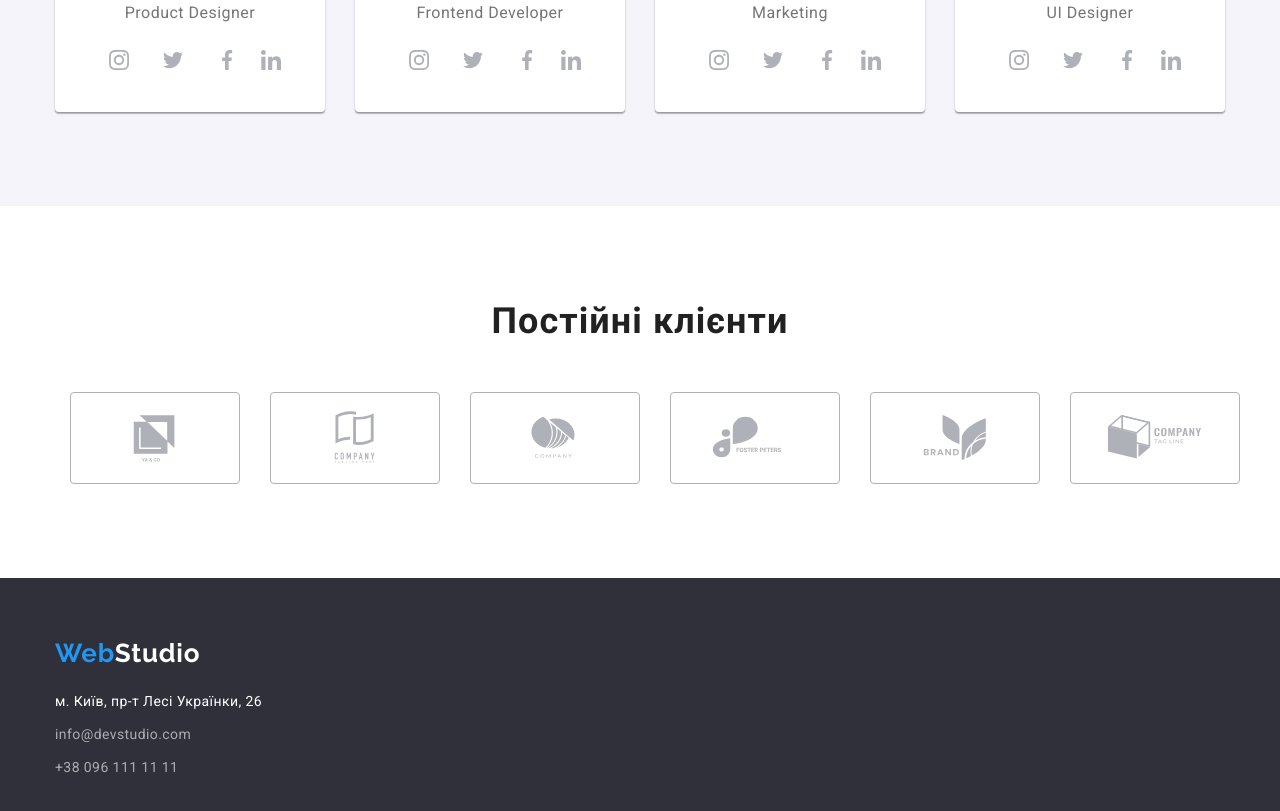
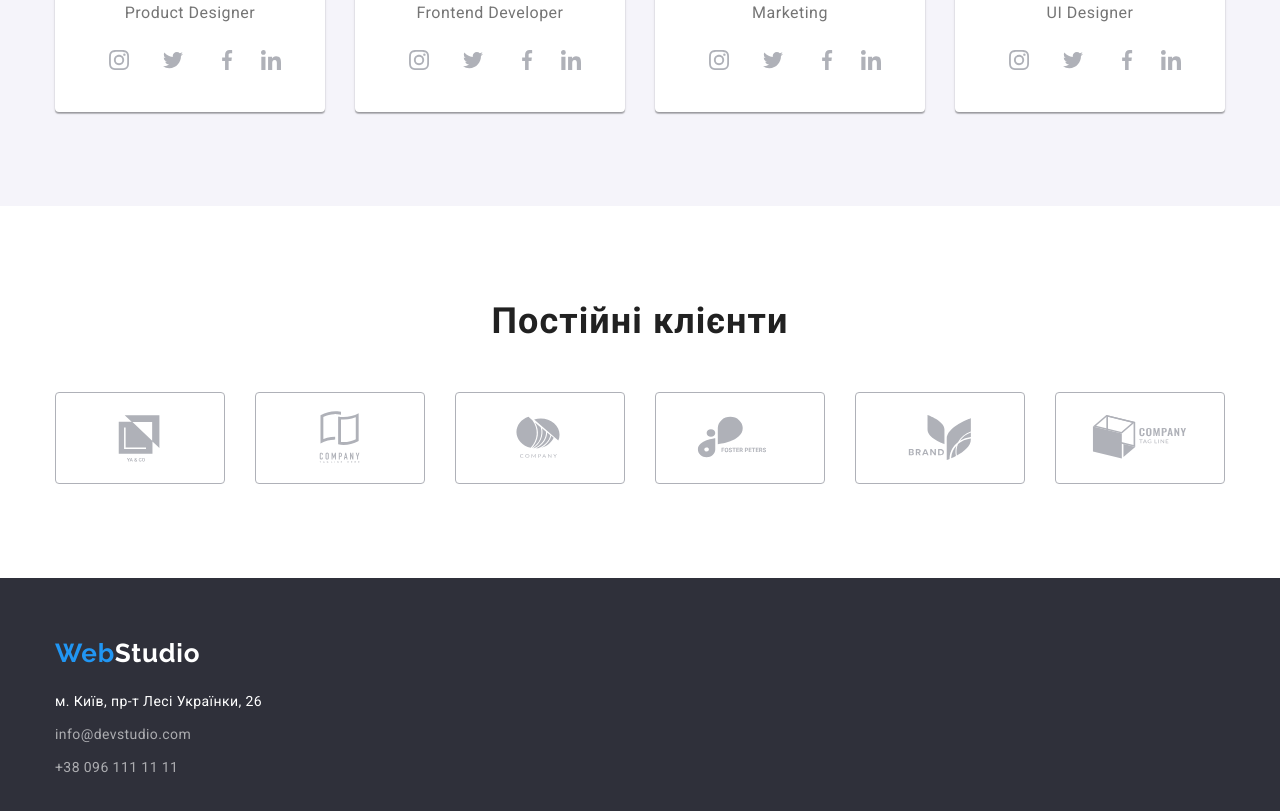
Before and after one commit to SerhiiShymko/goit-markup-hw-04, a plain HTML site: page index.html in a window 1280 px wide. Shown: the part 1949-2760 px from the top of the page. Drawn offline with nearby package versions, Linux system fonts and the light colour scheme; files whose address does not match are found by name.

Commit message:
постійні клієнти

```diff
--- a/css/style.css
+++ b/css/style.css
@@ -367,26 +367,21 @@ img {
     align-items: center;
     justify-content: center;
 
+
     border: 1px solid #AFB1B8;
     border-radius: 4px;
     /* outline: 1px solid red; */
 }
-/* .client-box {
-    width: 170px;
-    height: 92px;
-    border: 1px solid #AFB1B8;
-    border-radius: 4px;
-    margin-left: 30px;
-    outline: 1px solid red;
-} */
+
 .client-item {
     width: 170px;
     height: 92px;
     margin-left: 30px;
-    /* margin: 16px 32px; */
+    /* outline: 1px solid red; */
+
 
     }
-.client-item:not(:last-child) {
+.client-item:first-child {
   margin-left: 0px;
 }
 .client-list .client-link {
--- a/index.html
+++ b/index.html
@@ -222,7 +222,6 @@
       <div class="container">
         <h2 class="client-title">Постійні клієнти</h2>
         <ul class="client-list list">
-          <div class="client-box">
           <li class="client-item">
             <a class="client-link link" href="">
               <svg class="client-icons" width="106" height="60">
@@ -230,8 +229,6 @@
               </svg>
             </a>
           </li>
-          </div>
-          <div class="client-box">
           <li class="client-item">
             <a class="client-link link" href="">
               <svg class="client-icons" width="106" height="60">
@@ -239,8 +236,6 @@
               </svg>
             </a>
           </li>
-          </div>
-          <div class="client-box">
           <li class="client-item">
             <a class="client-link link" href="">
               <svg class="client-icons" width="106" height="60">
@@ -248,8 +243,6 @@
               </svg>
             </a>
           </li>
-          </div>
-          <div class="client-box">
           <li class="client-item">
             <a class="client-link link" href="">
               <svg class="client-icons" width="106" height="60">
@@ -257,8 +250,6 @@
               </svg>
             </a>
           </li>
-          </div>
-          <div class="client-box">
           <li class="client-item">
             <a class="client-link link" href="">
               <svg class="client-icons" width="106" height="60">
@@ -266,8 +257,6 @@
               </svg>
             </a>
           </li>
-          </div>
-          <div class="client-box">
           <li class="client-item">
             <a class="client-link link" href="">
               <svg class="client-icons" width="106" height="60">
@@ -275,7 +264,6 @@
               </svg>
             </a>
           </li>
-          </div>
       </div>
     </section>
   </main>
```
Lines whose indentation alone changed are shown as unchanged.
